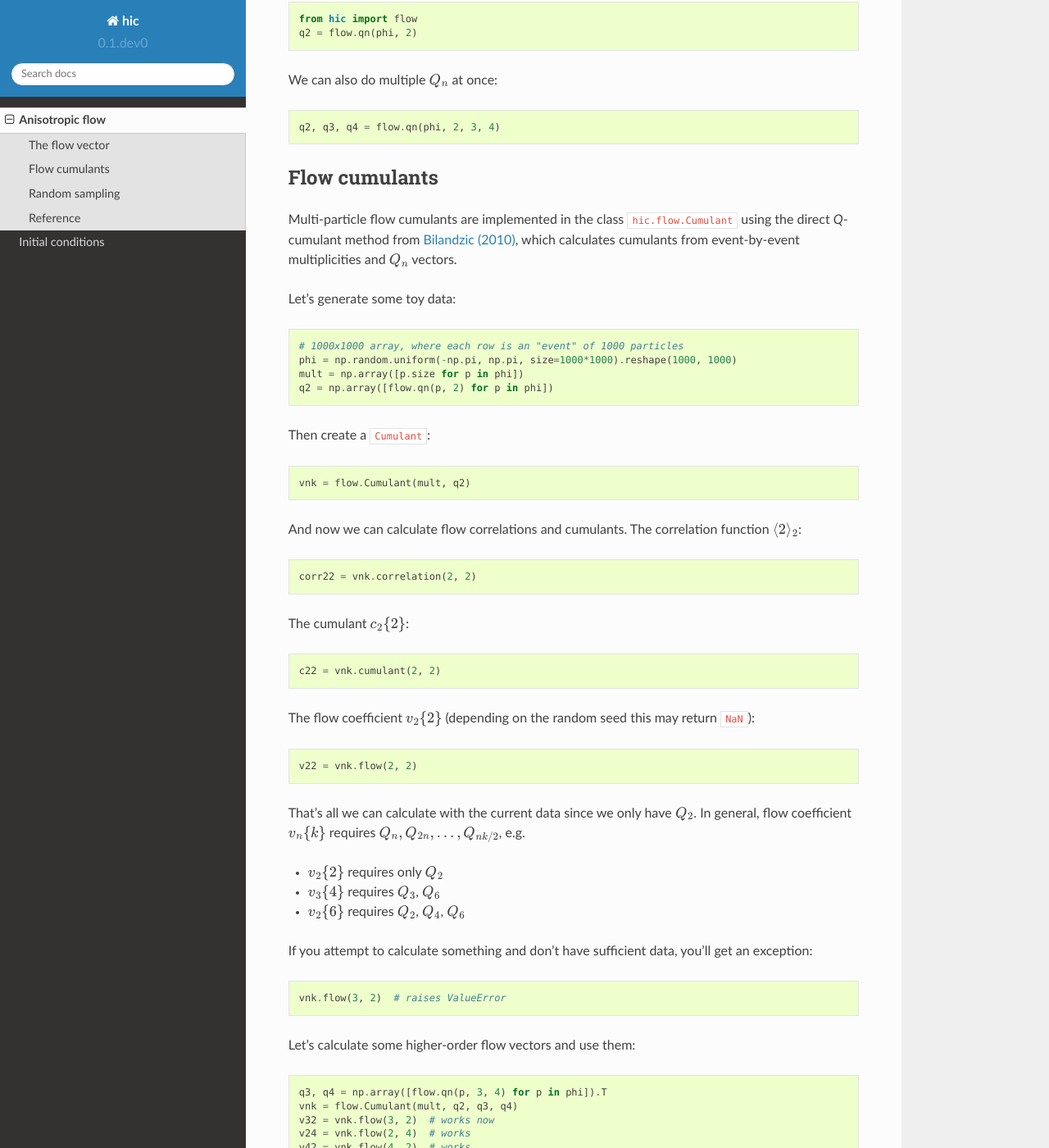
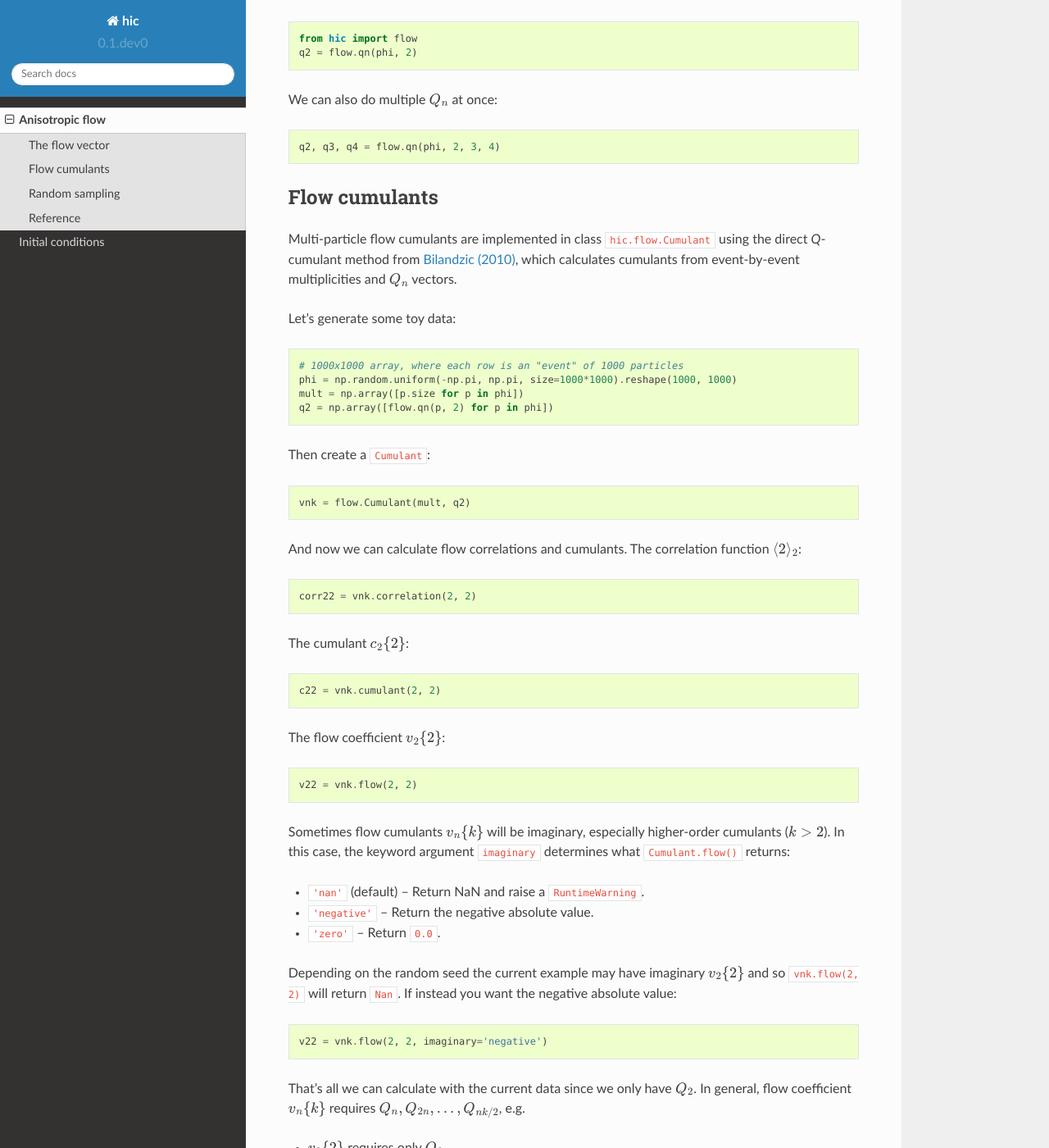
Before and after one commit to Duke-QCD/hic, a Sphinx documentation site: the page built from doc/flow.rst, in a window 1280 px wide and 1400 px high, scrolled down 907 px. Shown: the whole window at 82% size. Built offline with Sphinx 7.4.7 and the Read the Docs theme 2.0.0, drawn with Linux system fonts in a browser that asks for light colours; some of the changed text lies outside the part shown.

Commit message:
Improve flow docs a bit.

```diff
--- a/doc/flow.rst
+++ b/doc/flow.rst
@@ -8,7 +8,7 @@ Flows `v_n` are the Fourier coefficients of the transverse momentum distribution
 
    \frac{dN}{d\phi} = \frac{1}{2\pi} \biggl[ 1 + \sum_{n=1}^\infty 2v_n\cos n(\phi - \Psi_\text{RP}) \biggr],
 
-where `\phi` is the azimuthal angle of transverse momentum, `n` is the order of anisotropy, and `\Psi_\text{RP}` is the reaction plane angle.
+where `\phi` is the azimuthal angle of transverse momentum, `n` is the order of anisotropy, and `\Psi_\text{RP}` is the reaction plane angle (the angle between the impact parameter and the *x*-axis in the lab frame).
 The coefficients are
 
 .. math::
@@ -66,9 +66,21 @@ The cumulant `c_2\{2\}`::
 
    c22 = vnk.cumulant(2, 2)
 
-The flow coefficient `v_2\{2\}` (depending on the random seed this may return ``NaN``)::
+The flow coefficient `v_2\{2\}`::
 
    v22 = vnk.flow(2, 2)
+
+Sometimes flow cumulants `v_n\{k\}` will be imaginary, especially higher-order cumulants (`k > 2`).
+In this case, the keyword argument ``imaginary`` determines what ``Cumulant.flow()`` returns:
+
+- ``'nan'`` (default) -- Return NaN and raise a ``RuntimeWarning``.
+- ``'negative'`` -- Return the negative absolute value.
+- ``'zero'`` -- Return ``0.0``.
+
+Depending on the random seed the current example may have imaginary `v_2\{2\}` and so ``vnk.flow(2, 2)`` will return ``Nan``.
+If instead you want the negative absolute value::
+
+   v22 = vnk.flow(2, 2, imaginary='negative')
 
 That's all we can calculate with the current data since we only have `Q_2`.
 In general, flow coefficient `v_n\{k\}` requires `Q_n, Q_{2n}, \ldots, Q_{nk/2}`, e.g.
```
Also changed, not shown: other parts of doc/flow.rst (+1 -1 lines), 1 other file.
